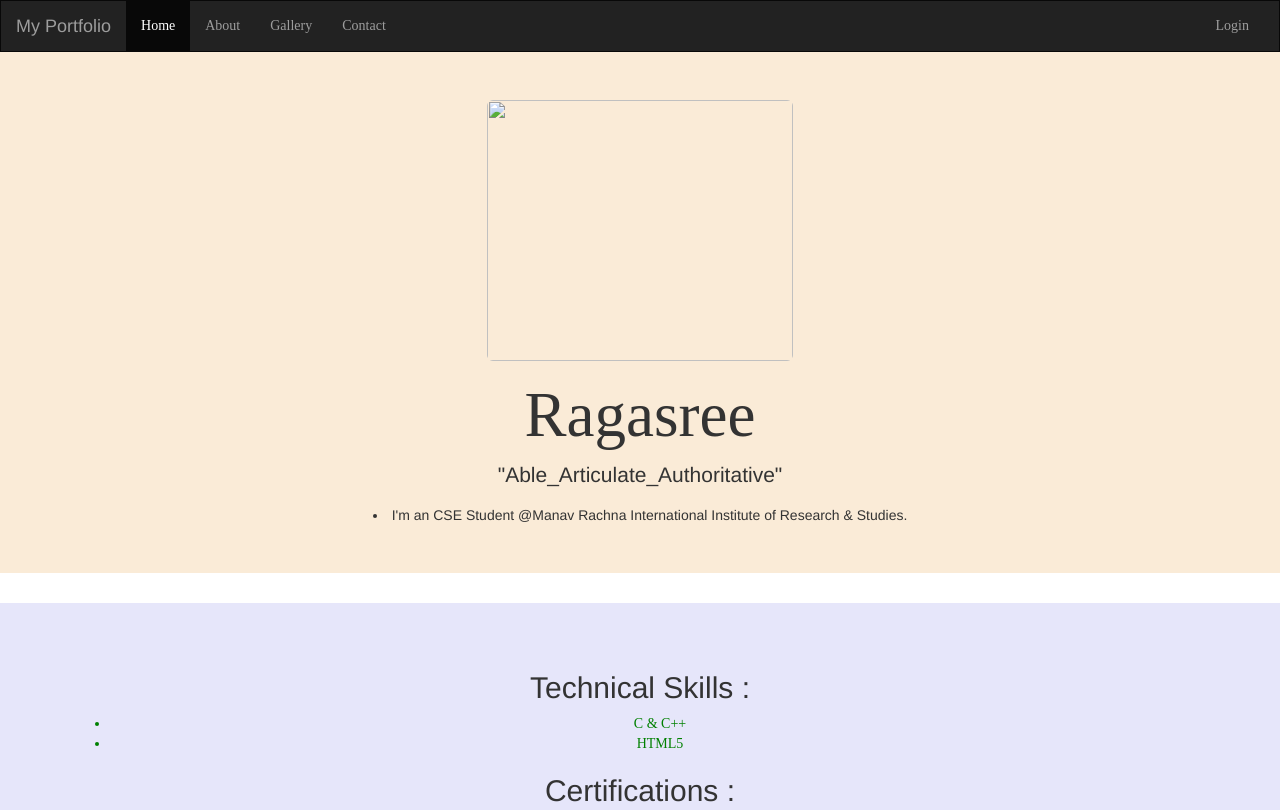
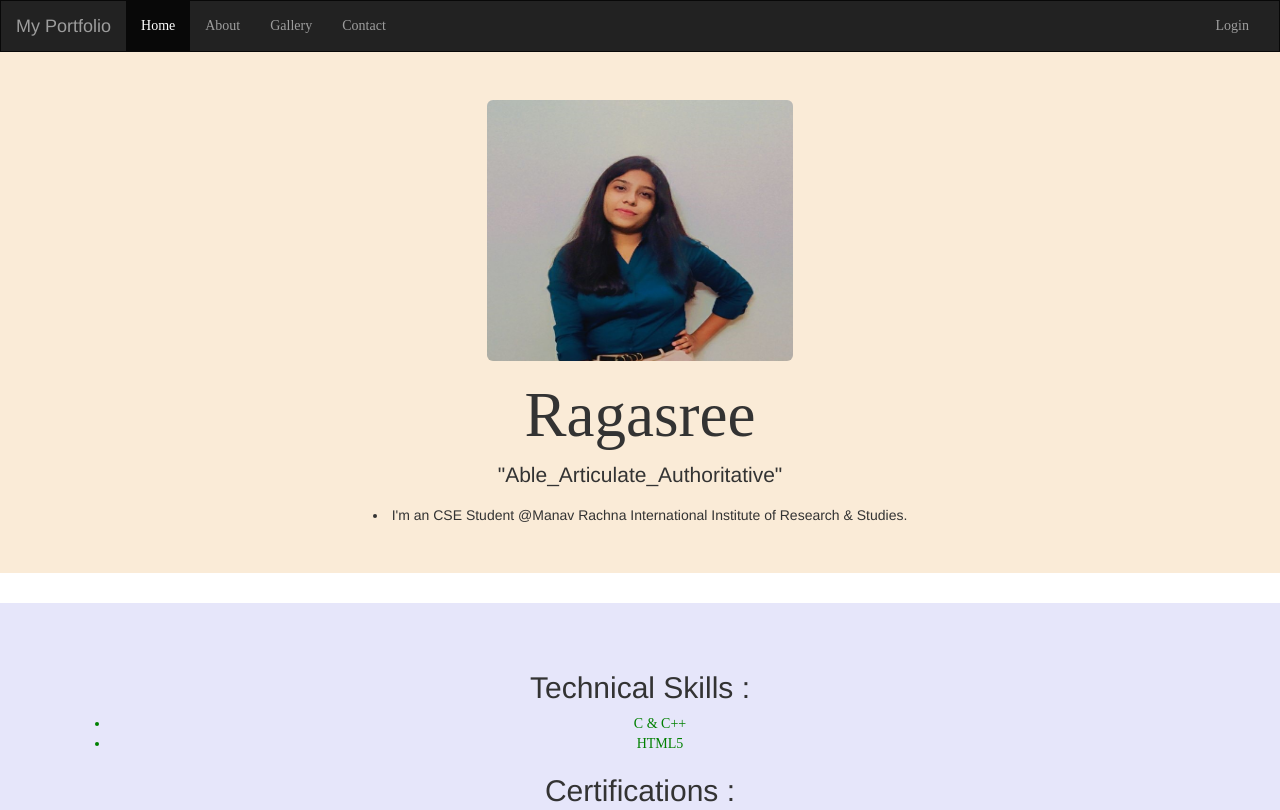
Before and after one commit to Ragasree23/Ragasree23, a plain HTML site: page index.html in a window 1280 px wide. Shown: the top 810 px of the page. Drawn offline with nearby package versions, Linux system fonts and the light colour scheme; some icons are missing.

Commit message:
Update index.html

```diff
--- a/index.html
+++ b/index.html
@@ -62,7 +62,7 @@ font-family:Times New Roman;
 
 <div class="jumbotron"  style="background-color:AntiqueWhite;">
   <div class="container text-center">
-<img src=" profile.jpg" class="img-rounded" width="306" height="261">
+<img src="Portfolio Image.jpeg" class="img-rounded" width="306" height="261">
 
     <h1>Ragasree</h1>
     <p>"Able_Articulate_Authoritative"</p>
```
